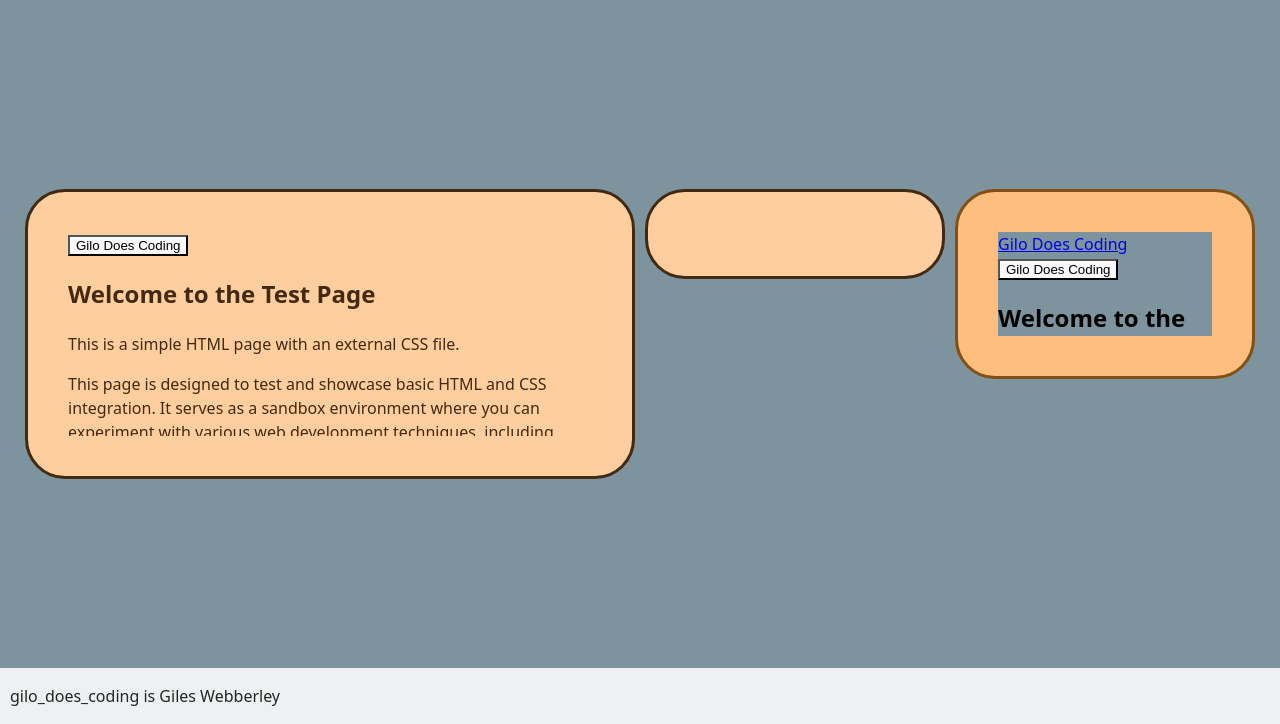
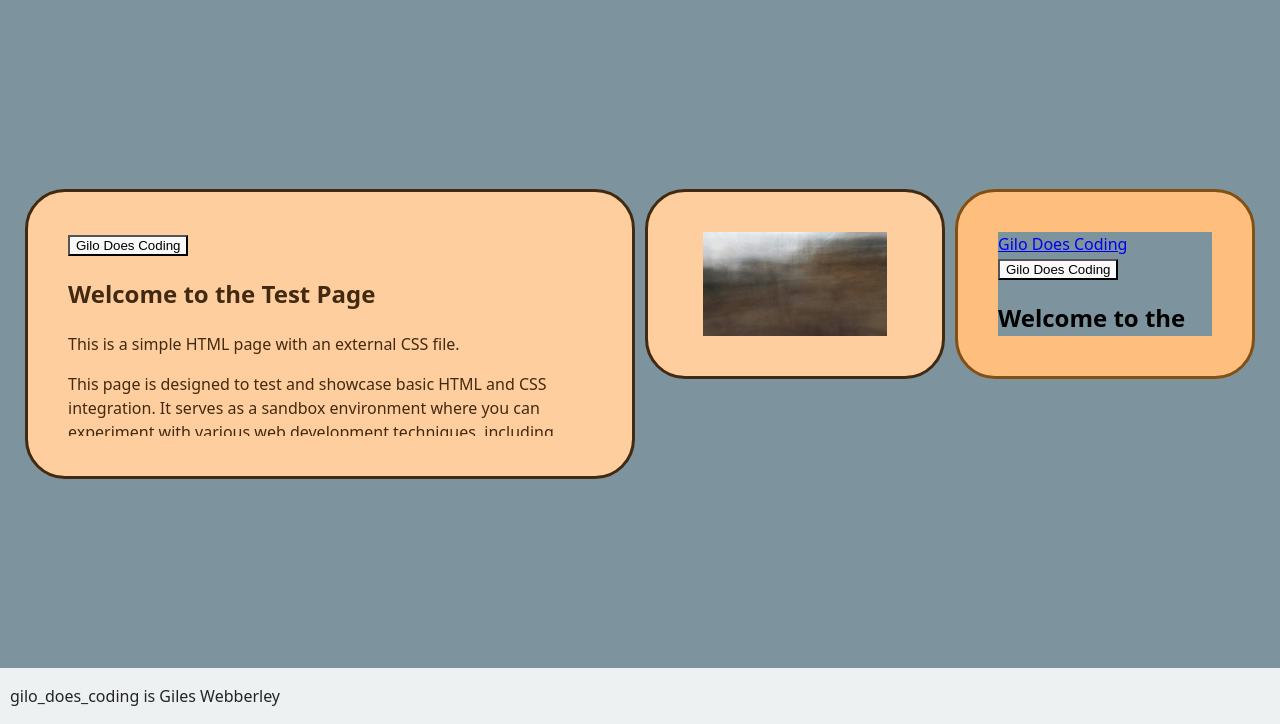
Before and after one commit to gileswebberley/gilo-does-coding, a website built with Vite: page index.html in a window 1280 px wide. Both pictures are taken after a click on the button "Test page". Shown: the part 76-800 px from the top of the page. Built offline with nearby package versions, Linux system fonts and the light colour scheme.

Commit message:
image floater implemented with a test image

```diff
--- a/src/contents/TestContent.js
+++ b/src/contents/TestContent.js
@@ -33,10 +33,10 @@ const Page_Test = {
       layoutNumber: 2,
       position: { row: 1, column: 2 },
       offset: { x: 0, y: 0 },
-      size: { width: 50, height: 100 },
+      size: { width: 50, height: 200 },
       sizeType: { width: 'auto', height: 'fixed' },
       type: 'image',
-      src: { src: 'https://example.com/image.jpg', alt: 'Example Image' },
+      src: { src: '../c_faye2.jpg', alt: 'Example Image' },
     },
     {
       layoutNumber: 3,
--- a/src/scripts/FloaterImage.js
+++ b/src/scripts/FloaterImage.js
@@ -5,12 +5,10 @@ class FloaterImage extends Floater {
     super(...rest);
     this.src = src;
     //Add an element to hold the content so it can have it's visibilty toggled in float() and reveal()
-    this.contentHolder = document.createElement('image');
+    this.contentHolder = document.createElement('img');
+    this.contentHolder.className = 'content-image';
     this.contentHolder.setAttribute('loading', 'lazy');
-    // this.contentHolder.setAttribute(
-    //   'src',
-    //   this.src.src
-    // );
+    this.contentHolder.setAttribute('decoding', 'async');
     this.contentHolder.setAttribute('alt', this.src.alt);
     this.element.appendChild(this.contentHolder);
   }
--- a/src/style.css
+++ b/src/style.css
@@ -199,6 +199,13 @@ iframe {
   pointer-events: inherit;
 }
 
+.content-image {
+  max-width: 100%;
+  max-height: 100%;
+  object-fit: contain;
+  font-size: x-small;
+}
+
 header,
 footer {
   display: flex;
```
Also changed, not shown: public/c_faye2.jpg (added).
